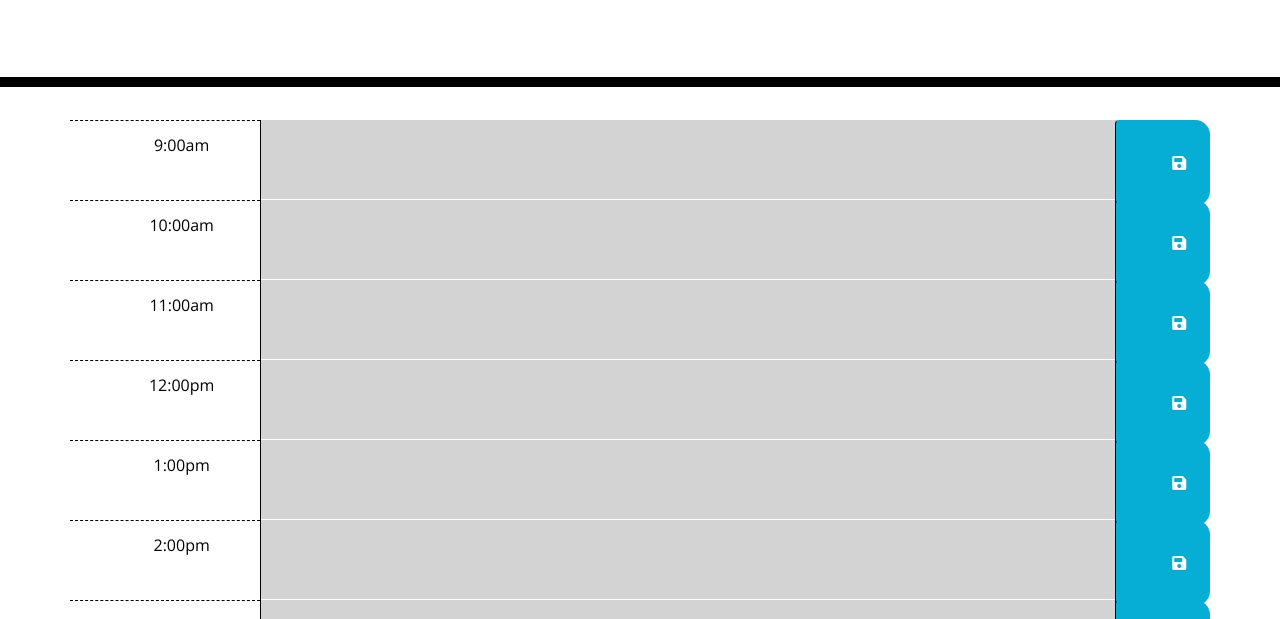
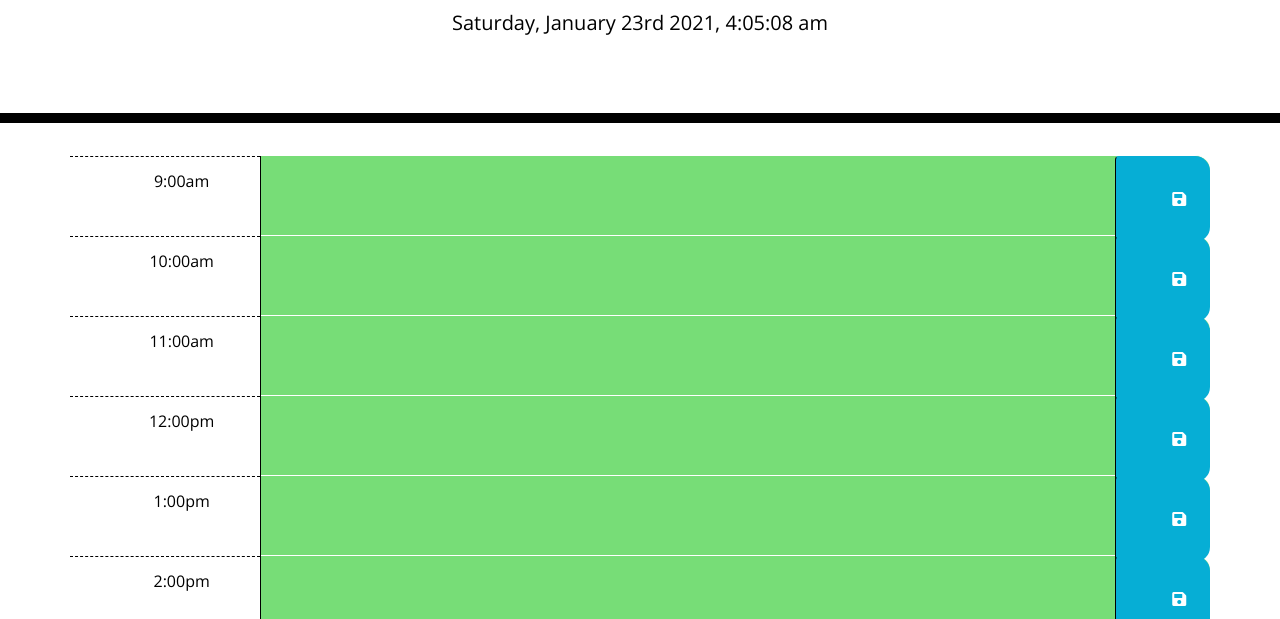
Before and after one commit to MikeGordillo/CalendarAppHW, a plain HTML site: page index.html in a window 1280 px wide. Shown: the part 181-800 px from the top of the page. Drawn offline with nearby package versions, Linux system fonts and the light colour scheme.

Commit message:
added script, the class and id to query

```diff
--- a/Assets/script.js
+++ b/Assets/script.js
@@ -1,7 +1,39 @@
-
-
- $(document).ready(function() {
-    $("#click-me").on("click", function() {
-    alert("I've been clicked!");
-    });
-  });
+var currentDay = moment().format("dddd, MMMM Do YYYY, h:mm:ss a");
+$("#currentDay").html(currentDay);
+$(document).ready(function(){
+ $("#hour8 .description").val(localStorage.getItem("hour8"));
+ $("#hour9 .description").val(localStorage.getItem("hour9"));
+ $("#hour10 .description").val(localStorage.getItem("hour10"));
+ $("#hour11 .description").val(localStorage.getItem("hour11"));
+ $("#hour12 .description").val(localStorage.getItem("hour12"));
+ $("#hour13 .description").val(localStorage.getItem("hour13"));
+ $("#hour14 .description").val(localStorage.getItem("hour14"));
+ $("#hour15 .description").val(localStorage.getItem("hour15"));
+ $("#hour16 .description").val(localStorage.getItem("hour16"));
+ $("#hour17 .description").val(localStorage.getItem("hour17"));
+    $(".saveBtn").on("click", function(){
+        var input = $(this).siblings(".description").val();
+        var time = $(this).parent().attr("id");
+        localStorage.setItem(time, input);
+    })
+    function addColor(){
+        var now = moment().hour();
+        $(".time-block").each(function (){
+            var time = parseInt($(this).attr("id").split("hour")[1]);
+            if (time < now) {
+                $(this).removeClass("future");
+                $(this).removeClass("present");
+                $(this).addClass("past");
+            } else if (time === now){
+                $(this).removeClass("past");
+                $(this).removeclass("future");
+                $(this).addClass("present");
+            } else {
+                $(this).removeClass("present");
+                $(this).removeClass("past");
+                $(this).addClass("future");
+            }
+        })
+    }
+    addColor()
+});
--- a/index.html
+++ b/index.html
@@ -10,19 +10,19 @@
   <link href="https://fonts.googleapis.com/css?family=Open+Sans&display=swap" rel="stylesheet" />
   <link rel="stylesheet" href="./Assets/style.css" />
   <!--luxon script for api-->
-  <script src="https://cdn.polyfill.io/v3/polyfill.js?features=default,String.prototype.repeat,Array.prototype.find,Array.prototype.findIndex,Math.trunc,Math.sign,Object.is"></script>
-  <script src="https://cdn.jsdelivr.net/npm/luxon@1.25.0/build/global/luxon.min.js"></script>
+
   <title>Calendar App</title>
 </head>
 <body>
 
-  <header class="jumbotron">
+   <header class="jumbotron">
     <h1 class="display-3">Work Day Scheduler</h1>
     <p class="lead">A simple calendar app for scheduling your work day</p>
     <p id="currentDay" class="lead"></p>
+    <span class="display-1"></span>
   </header>
   <div class="container">
-    <div id="hour9" class="row time-block past">
+    <div id="hour9" class="row time-block ">
       <div class="col-md-2 hour">
         9:00am
       </div>
@@ -31,7 +31,7 @@
         <i class="icon fas fa-save"></i>
       </button>
     </div>
-    <div id="hour10" class="row time-block past">
+    <div id="hour10" class="row time-block">
       <div class="col-md-2 hour">
         10:00am
       </div>
@@ -40,7 +40,7 @@
         <i class="icon fas fa-save"></i>
       </button>
     </div>
-    <div id="hour11" class="row time-block past">
+    <div id="hour11" class="row time-block ">
       <div class="col-md-2 hour">
         11:00am
       </div>
@@ -49,7 +49,7 @@
         <i class="icon fas fa-save"></i>
       </button>
     </div>
-    <div id="hour12" class="row time-block past">
+    <div id="hour12" class="row time-block ">
       <div class="col-md-2 hour">
         12:00pm
       </div>
@@ -58,7 +58,7 @@
         <i class="icon fas fa-save"></i>
       </button>
     </div>
-    <div id="hour13" class="row time-block past">
+    <div id="hour13" class="row time-block ">
       <div class="col-md-2 hour">
         1:00pm
       </div>
@@ -67,7 +67,7 @@
         <i class="icon fas fa-save"></i>
       </button>
     </div>
-    <div id="hour14" class="row time-block past">
+    <div id="hour14" class="row time-block ">
       <div class="col-md-2 hour">
         2:00pm
       </div>
@@ -76,7 +76,7 @@
         <i class="icon fas fa-save"></i>
       </button>
     </div>
-    <div id="hour15" class="row time-block past">
+    <div id="hour15" class="row time-block ">
       <div class="col-md-2 hour">
         3:00pm
       </div>
@@ -85,7 +85,7 @@
         <i class="icon fas fa-save"></i>
       </button>
     </div>
-    <div id="hour16" class="row time-block past">
+    <div id="hour16" class="row time-block ">
       <div class="col-md-2 hour">
         4:00pm
       </div>
@@ -94,7 +94,7 @@
         <i class="icon fas fa-save"></i>
       </button>
     </div>
-    <div id="hour17" class="row time-block past">
+    <div id="hour17" class="row time-block ">
       <div class="col-md-2 hour">
         5:00pm
       </div>
@@ -105,7 +105,9 @@
     </div>
 </div>
   <!-- Timeblocks go here -->
-  <script src="https://cdnjs.cloudflare.com/ajax/libs/jquery/3.2.1/jquery.min.js"></script>
-  <script src="./Assets/script.js"></script>
+
+  <script src="https://code.jquery.com/jquery-3.4.1.min.js"></script>
+  <script src="https://cdnjs.cloudflare.com/ajax/libs/moment.js/2.24.0/moment.min.js"></script>
+ <script src="./Assets/script.js"></script>
 </body>
 </html>
```
